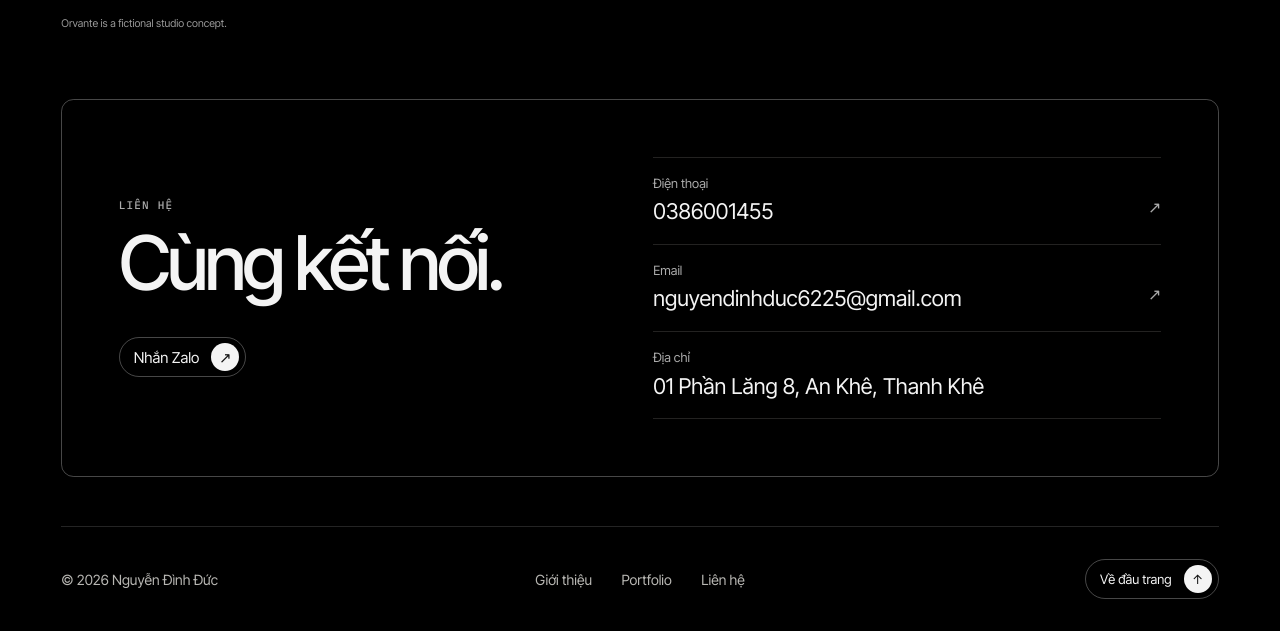
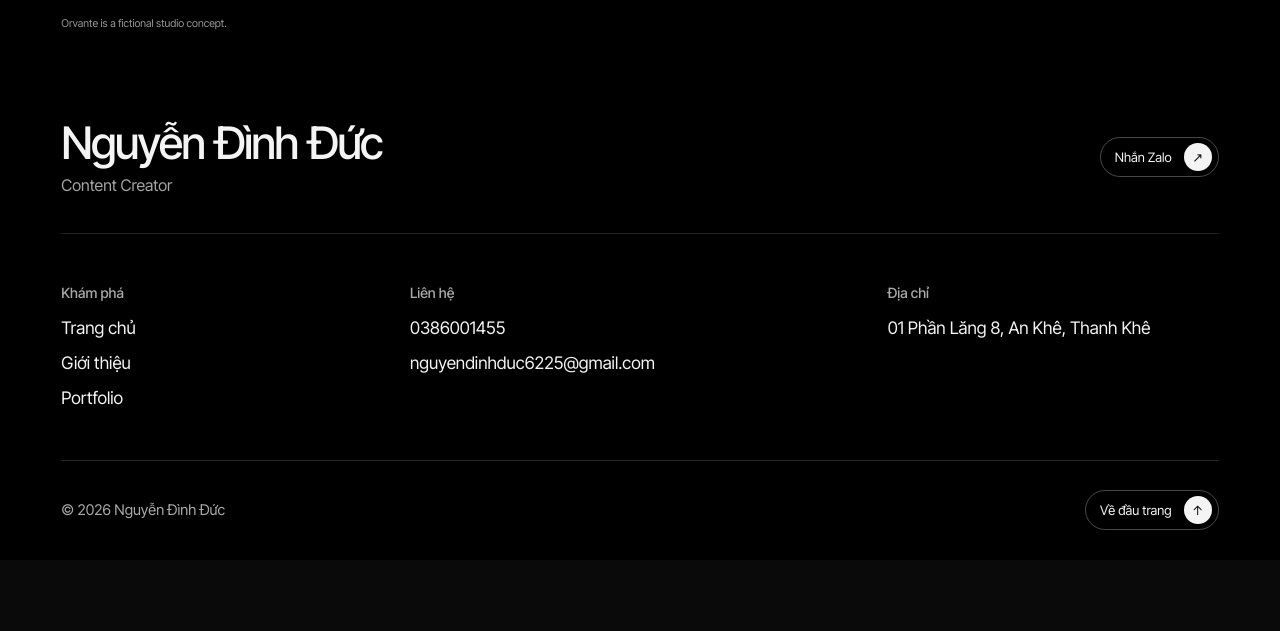
Before and after one commit to ManhTuanGiit/PortfolioDuc, a plain HTML site: page dist/index.html in a window 1280 px wide. Shown: the part 9306-9937 px from the top of the page. After the commit the page ends 9866 px from the top, so only its background shows below. Drawn offline with nearby package versions, Linux system fonts and the light colour scheme.

Commit message:
Combine contact details into a three-row footer

```diff
--- a/dist/index.html
+++ b/dist/index.html
@@ -197,35 +197,27 @@ strong.brand-label{font-weight:700}
 @media(prefers-reduced-motion:reduce){ .orv *, .orv *:before{animation:none!important;transition:none!important} }
 </style>
 <style>
-.portfolio-contact,.portfolio-footer{background:#000;color:#f4f4f4}
-.contact-layout,.footer-layout{width:min(90.42%,1736px);margin-inline:auto}
-.portfolio-contact{padding-block:calc(78 * var(--u)) calc(56 * var(--u))}
-.contact-layout{display:grid;grid-template-columns:minmax(0,1fr) minmax(0,1.08fr);align-items:center;gap:clamp(32px,5vw,86px);padding:clamp(28px,4.4vw,70px);border:1px solid #ffffff47;border-radius:calc(14 * var(--u))}
-.contact-kicker{margin-bottom:calc(16 * var(--u));color:#aaa;font:500 11px 'IBM Plex Mono',monospace;letter-spacing:.11em}
-.portfolio-contact h2{font-size:clamp(48px,5.9vw,94px);line-height:.96;letter-spacing:-.055em;font-weight:500;text-wrap:balance}
-.contact-cta,.footer-top{display:inline-flex;align-items:center;justify-content:space-between;gap:12px;padding:5px 6px 5px 14px;border:1px solid #ffffff47;border-radius:100px;color:#f4f4f4;text-decoration:none;font-size:13px;white-space:nowrap;transition:background .2s}
-.contact-cta{margin-top:clamp(22px,3vw,40px);font-size:15px}
-.contact-cta span,.footer-top span{display:grid;place-items:center;width:28px;aspect-ratio:1;border-radius:50%;background:#f4f4f4;color:#111}
-.contact-cta:hover,.footer-top:hover{background:#212121}
-.contact-details{font-style:normal}
-.contact-item{display:grid;grid-template-columns:minmax(0,1fr) auto;column-gap:12px;padding:clamp(10px,1.35vw,19px) 0;border-top:1px solid var(--line);color:inherit;text-decoration:none;line-height:1.35}
-.contact-item:last-child{border-bottom:1px solid var(--line)}
-.contact-label{grid-column:1/-1;margin-bottom:5px;color:#ababab;font-size:clamp(11px,1vw,14px)}
-.contact-value{font-size:clamp(16px,1.7vw,23px);overflow-wrap:anywhere}
-.contact-arrow{color:#ababab}
-a.contact-item:hover .contact-value,.footer-links a:hover{text-decoration:underline;text-underline-offset:4px}
-.footer-layout{display:grid;grid-template-columns:minmax(0,1fr) auto minmax(0,1fr);align-items:center;gap:16px;border-top:1px solid #ffffff24;padding-block:clamp(17px,2.5vw,36px);font-size:clamp(12px,1.1vw,15px);color:#b8b7b3}
-.footer-links{display:flex;flex-wrap:wrap;gap:clamp(16px,2.3vw,32px)}
-.footer-links a{color:inherit;text-decoration:none}
-.footer-top{justify-self:end}
-.contact-item:focus-visible,.contact-cta:focus-visible,.footer-layout a:focus-visible{outline:2px solid var(--ink);outline-offset:3px}
+.portfolio-footer{background:#000;color:#f4f4f4;padding-top:clamp(52px,7vw,104px)}
+.footer-shell{width:min(90.42%,1736px);margin-inline:auto}
+.footer-topline,.footer-base{display:flex;align-items:center;justify-content:space-between;gap:16px}
+.footer-topline{padding-bottom:clamp(22px,3vw,44px)}
+.footer-identity h2{font-size:clamp(28px,3.5vw,50px);font-weight:500;line-height:1.05;letter-spacing:-.045em;word-spacing:.08em}
+.footer-identity p{margin-top:8px;color:#a6a6a6;font-size:clamp(13px,1.25vw,16px)}
+.footer-columns{display:grid;grid-template-columns:minmax(0,.86fr) minmax(0,1.25fr) minmax(0,1fr);gap:clamp(24px,5vw,76px);padding-block:clamp(24px,3.9vw,56px);border-block:1px solid #ffffff24}
+.footer-columns h3{margin-bottom:14px;color:#aaa;font-size:clamp(12px,1.1vw,15px);font-weight:500}
+.footer-links,.footer-details{display:grid;justify-items:start;gap:10px}
+.footer-links,.footer-details,.footer-address{font-size:clamp(14px,1.35vw,18px);line-height:1.45}
+.footer-details,.footer-address{font-style:normal;overflow-wrap:anywhere}
+.footer-shell a:hover{text-decoration:underline;text-underline-offset:4px}
+.footer-shell a:focus-visible{outline:2px solid var(--ink);outline-offset:3px}
+.footer-base{padding-block:clamp(16px,2.3vw,32px);color:#aaa;font-size:clamp(12px,1.15vw,15px)}
+.footer-action{display:inline-flex;align-items:center;justify-content:space-between;gap:12px;padding:5px 6px 5px 14px;border:1px solid #ffffff47;border-radius:100px;color:#f4f4f4;font-size:13px;white-space:nowrap;transition:background .2s}
+.footer-action span{display:grid;place-items:center;width:28px;aspect-ratio:1;border-radius:50%;background:#f4f4f4;color:#111}
+.footer-shell .footer-action:hover{background:#212121;text-decoration:none}
 @media(max-width:760px){
- .portfolio-contact{padding-block:45px 35px}
- .contact-layout{grid-template-columns:minmax(0,1fr);gap:28px;padding:24px}
- .portfolio-contact h2{font-size:clamp(40px,10vw,58px)}
- .contact-item{padding-block:12px}
- .footer-layout{grid-template-columns:minmax(0,1fr) auto}
- .footer-links{grid-row:2;grid-column:1/-1}
+ .footer-topline{align-items:flex-start;flex-direction:column;gap:18px}
+ .footer-columns{grid-template-columns:minmax(0,1fr);gap:25px}
+ .footer-columns h3{margin-bottom:10px}
 }
 </style>
 </head>
@@ -316,35 +308,42 @@ a.contact-item:hover .contact-value,.footer-links a:hover{text-decoration:underl
   <figure class="orv-card orv-portrait"><img src="https://d2ol7oe51mr4n9.cloudfront.net/user_38xzZboKViGWJOttwIXH07lWA1P/addecc7d-666f-4342-8290-ed7f7cbbffd6.webp" alt="Side profile in a white shirt" loading="lazy"></figure>
  </section>
  <p class="orv-concept">Orvante is a fictional studio concept.</p>
- <section class="portfolio-contact" id="contact" aria-labelledby="contact-title" lang="vi">
-  <div class="contact-layout">
-   <div data-contact-reveal>
-    <p class="contact-kicker">LIÊN HỆ</p>
-    <h2 id="contact-title">Cùng kết nối.</h2>
-    <a class="contact-cta" href="https://zalo.me/0386001455" target="_blank" rel="noopener noreferrer">Nhắn Zalo <span aria-hidden="true">↗</span></a>
-   </div>
-   <address class="contact-details">
-    <a class="contact-item" href="tel:0386001455" data-contact-reveal>
-     <span class="contact-label">Điện thoại</span><span class="contact-value">0386001455</span><span class="contact-arrow" aria-hidden="true">↗</span>
-    </a>
-    <a class="contact-item" href="mailto:nguyendinhduc6225@gmail.com" data-contact-reveal>
-     <span class="contact-label">Email</span><span class="contact-value">nguyendinhduc6225<wbr>@gmail.com</span><span class="contact-arrow" aria-hidden="true">↗</span>
-    </a>
-    <div class="contact-item" data-contact-reveal>
-     <span class="contact-label">Địa chỉ</span><span class="contact-value">01 Phần Lăng 8, An Khê, Thanh Khê</span>
-    </div>
-   </address>
-  </div>
- </section>
 </section>
 </main>
-<footer class="orv portfolio-footer" lang="vi">
- <div class="footer-layout">
-  <span data-contact-reveal>© 2026 Nguyễn Đình Đức</span>
-  <nav class="footer-links" aria-label="Điều hướng cuối trang" data-contact-reveal>
-   <a href="#statement">Giới thiệu</a><a href="#portfolio">Portfolio</a><a href="#contact">Liên hệ</a>
-  </nav>
-  <a class="footer-top" href="#home" data-contact-reveal>Về đầu trang <span aria-hidden="true">↑</span></a>
+<footer class="orv portfolio-footer" id="contact" lang="vi" aria-label="Thông tin và liên hệ">
+ <div class="footer-shell">
+  <div class="footer-topline" data-contact-reveal>
+   <div class="footer-identity">
+    <h2>Nguyễn Đình Đức</h2>
+    <p lang="en">Content Creator</p>
+   </div>
+   <a class="footer-action" href="https://zalo.me/0386001455" target="_blank" rel="noopener noreferrer">Nhắn Zalo <span aria-hidden="true">↗</span></a>
+  </div>
+  <div class="footer-columns">
+   <div data-contact-reveal>
+    <h3 id="footer-explore">Khám phá</h3>
+    <nav class="footer-links" aria-labelledby="footer-explore">
+     <a href="#home">Trang chủ</a>
+     <a href="#statement">Giới thiệu</a>
+     <a href="#portfolio">Portfolio</a>
+    </nav>
+   </div>
+   <div data-contact-reveal>
+    <h3>Liên hệ</h3>
+    <address class="footer-details">
+     <a href="tel:0386001455">0386001455</a>
+     <a href="mailto:nguyendinhduc6225@gmail.com">nguyendinhduc6225<wbr>@gmail.com</a>
+    </address>
+   </div>
+   <div data-contact-reveal>
+    <h3>Địa chỉ</h3>
+    <address class="footer-address">01 Phần Lăng 8, An Khê, Thanh Khê</address>
+   </div>
+  </div>
+  <div class="footer-base" data-contact-reveal>
+   <span>© 2026 Nguyễn Đình Đức</span>
+   <a class="footer-action" href="#home">Về đầu trang <span aria-hidden="true">↑</span></a>
+  </div>
  </div>
 </footer>
 <script>
@@ -458,7 +457,6 @@ a.contact-item:hover .contact-value,.footer-links a:hover{text-decoration:underl
       }
     },{threshold:.2});
     closingObserver.observe(document.getElementById('contact'));
-    closingObserver.observe(document.querySelector('.portfolio-footer'));
   }
 })();
 </script>
```
